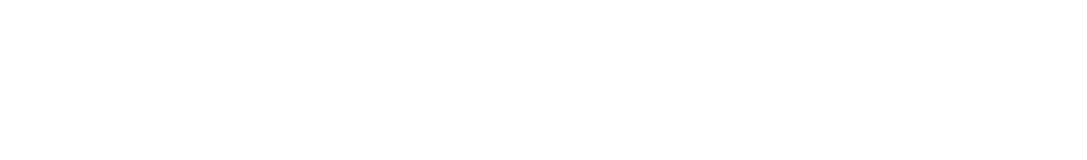
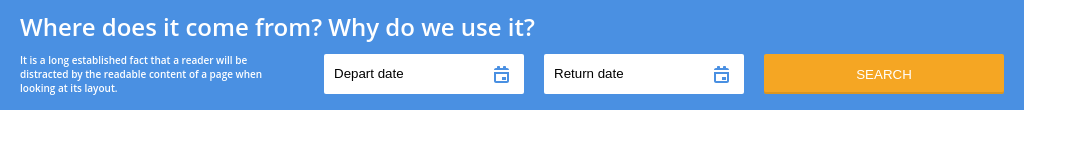
Before and after one commit to xpcrtv/travelpayouts-fe-ta, a website built with webpack: page src/index.html in a window 1280 px wide. Shown: the whole page, without its empty margins (0-1087 px from the left). Built offline with nearby package versions, Linux system fonts and the light colour scheme.

Commit message:
add: html and styles

```diff
--- a/src/index.html
+++ b/src/index.html
@@ -5,5 +5,120 @@
     <meta name="viewport" content="width=device-width, initial-scale=1.0" />
     <title>widget</title>
   </head>
-  <body></body>
+  <body>
+    <article class="widget">
+      <h1 class="widget_title">Where does it come from? Why do we use it?</h1>
+      <div class="widget_content">
+        <p class="widget_description">
+          It is a long established fact that a reader will be distracted by the
+          readable content of a page when looking at its layout.
+        </p>
+        <form class="widget_form">
+          <label for="date-from" class="widget_form_label">
+            <input
+              class="widget_form_input"
+              type="text"
+              placeholder="Depart date"
+              name="date-from"
+            />
+            <i>
+              <svg
+                width="15px"
+                height="17px"
+                viewBox="0 0 15 17"
+                version="1.1"
+                xmlns="http://www.w3.org/2000/svg"
+                xmlns:xlink="http://www.w3.org/1999/xlink"
+              >
+                <title>Calendar</title>
+                <desc>Created with Sketch.</desc>
+                <defs></defs>
+                <g
+                  id="Page-1"
+                  stroke="none"
+                  stroke-width="1"
+                  fill="none"
+                  fill-rule="evenodd"
+                >
+                  <g
+                    id="TP-test-form"
+                    transform="translate(-505.000000, -287.000000)"
+                    fill="#4990E2"
+                  >
+                    <g
+                      id="Wide-form"
+                      transform="translate(50.000000, 200.000000)"
+                    >
+                      <g
+                        id="Input2"
+                        transform="translate(260.000000, 75.000000)"
+                      >
+                        <path
+                          d="M197,19.9977418 C197,19.9977418 197.001596,27.2488688 197,27 L208.002502,26.9989014 C208.000907,26.9989014 207.997314,19.9994507 207.997314,19.9994507 L197,19.9977418 L197,19.9977418 L197,19.9977418 Z M203,23 L207,23 L207,26 L203,26 L203,23 L203,23 L203,23 Z M210,18 L210,27 C210,28.105 209.105,29 208,29 L197,29 C195.895,29 195,28.105 195,27 L195,18 L210,18 L210,18 L210,18 Z M207,13.9994999 L207,13.0002501 C207,12.448112 206.552,12 206,12 L205,12 C204.448,12 204,12.448112 204,13.0002501 L204,13.9994999 L201,13.9994999 L201,13.0002501 C201,12.448112 200.552,12 200,12 L199,12 C198.448,12 198,12.448112 198,13.0002501 L198,13.9994999 L197,13.9994999 C195.895,13.9994999 195,14.8947237 195,16 L210,16 C210,14.8947237 209.105,13.9994999 208,13.9994999 L207,13.9994999 L207,13.9994999 L207,13.9994999 Z"
+                          id="Calendar"
+                        ></path>
+                      </g>
+                    </g>
+                  </g>
+                </g>
+              </svg>
+            </i>
+          </label>
+
+          <label for="date-to" class="widget_form_label">
+            <input
+              class="widget_form_input"
+              type="text"
+              placeholder="Return date"
+              name="date-to"
+            />
+            <i>
+              <svg
+                width="15px"
+                height="17px"
+                viewBox="0 0 15 17"
+                version="1.1"
+                xmlns="http://www.w3.org/2000/svg"
+                xmlns:xlink="http://www.w3.org/1999/xlink"
+              >
+                <title>Calendar</title>
+                <desc>Created with Sketch.</desc>
+                <defs></defs>
+                <g
+                  id="Page-1"
+                  stroke="none"
+                  stroke-width="1"
+                  fill="none"
+                  fill-rule="evenodd"
+                >
+                  <g
+                    id="TP-test-form"
+                    transform="translate(-505.000000, -287.000000)"
+                    fill="#4990E2"
+                  >
+                    <g
+                      id="Wide-form"
+                      transform="translate(50.000000, 200.000000)"
+                    >
+                      <g
+                        id="Input2"
+                        transform="translate(260.000000, 75.000000)"
+                      >
+                        <path
+                          d="M197,19.9977418 C197,19.9977418 197.001596,27.2488688 197,27 L208.002502,26.9989014 C208.000907,26.9989014 207.997314,19.9994507 207.997314,19.9994507 L197,19.9977418 L197,19.9977418 L197,19.9977418 Z M203,23 L207,23 L207,26 L203,26 L203,23 L203,23 L203,23 Z M210,18 L210,27 C210,28.105 209.105,29 208,29 L197,29 C195.895,29 195,28.105 195,27 L195,18 L210,18 L210,18 L210,18 Z M207,13.9994999 L207,13.0002501 C207,12.448112 206.552,12 206,12 L205,12 C204.448,12 204,12.448112 204,13.0002501 L204,13.9994999 L201,13.9994999 L201,13.0002501 C201,12.448112 200.552,12 200,12 L199,12 C198.448,12 198,12.448112 198,13.0002501 L198,13.9994999 L197,13.9994999 C195.895,13.9994999 195,14.8947237 195,16 L210,16 C210,14.8947237 209.105,13.9994999 208,13.9994999 L207,13.9994999 L207,13.9994999 L207,13.9994999 Z"
+                          id="Calendar"
+                        ></path>
+                      </g>
+                    </g>
+                  </g>
+                </g>
+              </svg>
+            </i>
+          </label>
+
+          <button class="widget_form_btn" type="submit">Search</button>
+        </form>
+      </div>
+    </article>
+  </body>
 </html>
--- /dev/null
+++ b/src/styles/main.scss
@@ -0,0 +1,142 @@
+body {
+  margin: 0;
+}
+
+:root {
+  --widgethash-main-color: #4a90e2;
+  --widgethash-main-font-color: #fff;
+  --widgethash-accent-color: #f5a623;
+  --widgethash-placeholder-color-from: #898989;
+  --widgethash-placeholder-color-to: #9b9b9b;
+}
+
+.widget {
+  font-family: "Open Sans", -apple-system, BlinkMacSystemFont, "Segoe UI",
+    Roboto, Oxygen, Ubuntu, Cantarell, "Helvetica Neue", sans-serif;
+  background-color: var(--widgethash-main-color);
+  padding: 10px 20px 15px;
+  color: var(--widgethash-main-font-color);
+  width: 100%;
+  max-width: 1024px;
+  box-sizing: border-box;
+
+  &_title {
+    font-size: 18px;
+    font-weight: 600;
+    margin-top: 0;
+    margin-bottom: 15px;
+    @media (min-width: 440px) {
+      margin-bottom: 10px;
+    }
+    @media (min-width: 768px) {
+      font-size: 24px;
+    }
+  }
+  &_content {
+    display: flex;
+    flex-direction: column;
+    @media (min-width: 1024px) {
+      flex-wrap: nowrap;
+      flex-direction: row;
+    }
+  }
+  &_description {
+    font-size: 10px;
+    font-weight: 600;
+    order: 2;
+    margin: 0;
+    @media (min-width: 440px) {
+      order: 1;
+      margin: 0 0 15px;
+    }
+    @media (min-width: 1024px) {
+      max-width: 274px;
+      margin: 0 30px 0 0;
+    }
+  }
+  &_form {
+    display: flex;
+    align-items: center;
+    width: 100%;
+    order: 1;
+    flex-wrap: wrap;
+    @media (min-width: 440px) {
+      order: 2;
+    }
+    @media (min-width: 768px) {
+      flex-wrap: nowrap;
+    }
+    &_label {
+      position: relative;
+      max-width: 100%;
+      width: 100%;
+      margin-bottom: 15px;
+      i {
+        cursor: pointer;
+        position: absolute;
+        right: 15px;
+        top: 12px;
+        pointer-events: none;
+        & svg g {
+          fill: var(--widgethash-main-color);
+        }
+      }
+      &:first-child {
+        @media (min-width: 440px) {
+          margin-right: 20px;
+        }
+      }
+      @media (min-width: 440px) {
+        width: calc(50% - 10px);
+      }
+      @media (min-width: 768px) {
+        width: 100%;
+        flex-wrap: nowrap;
+        margin-bottom: 0;
+        margin-right: 20px;
+      }
+      @media (min-width: 1024px) {
+        flex-shrink: 0;
+        max-width: 200px;
+      }
+    }
+    &_input {
+      width: 100%;
+      line-height: 40px;
+      padding: 0 35px 0 10px;
+      border-radius: 2px;
+      border: none;
+      box-sizing: border-box;
+      cursor: pointer;
+      outline-color: var(--widgethash-accent-color);
+      &::placeholder {
+        color: var(--widgethash-placeholder-color);
+      }
+    }
+    &_btn {
+      background-color: var(--widgethash-accent-color);
+      font-weight: 400;
+      color: inherit;
+      height: 40px;
+      width: 100%;
+      cursor: pointer;
+      text-transform: uppercase;
+      border: none;
+      border-radius: 2px;
+      box-shadow: inset 0px -2px 0px rgba(0, 0, 0, 0.1);
+      outline-color: var(--widgethash-accent-color);
+      margin-bottom: 15px;
+      flex-shrink: 0;
+      @media (min-width: 440px) {
+        margin-bottom: 0;
+      }
+      @media (min-width: 768px) {
+        max-width: 240px;
+        margin-left: auto;
+      }
+      @media (min-width: 768px) {
+        margin-left: 0;
+      }
+    }
+  }
+}
--- a/src/widget.js
+++ b/src/widget.js
@@ -1,3 +1,5 @@
+import "./styles/main.scss";
+
 const widget = () => console.log("widget");
 
 export default widget;
```
